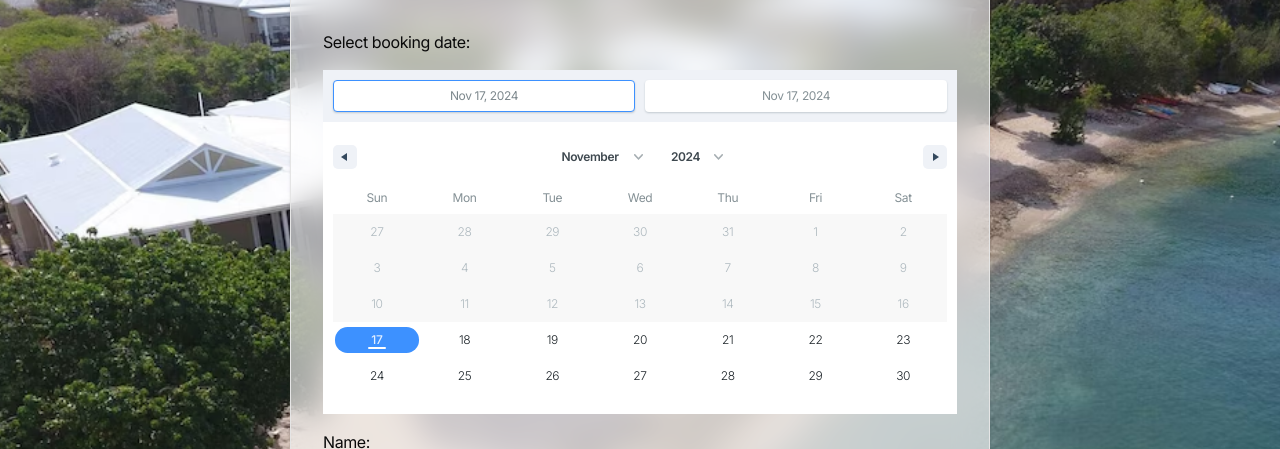
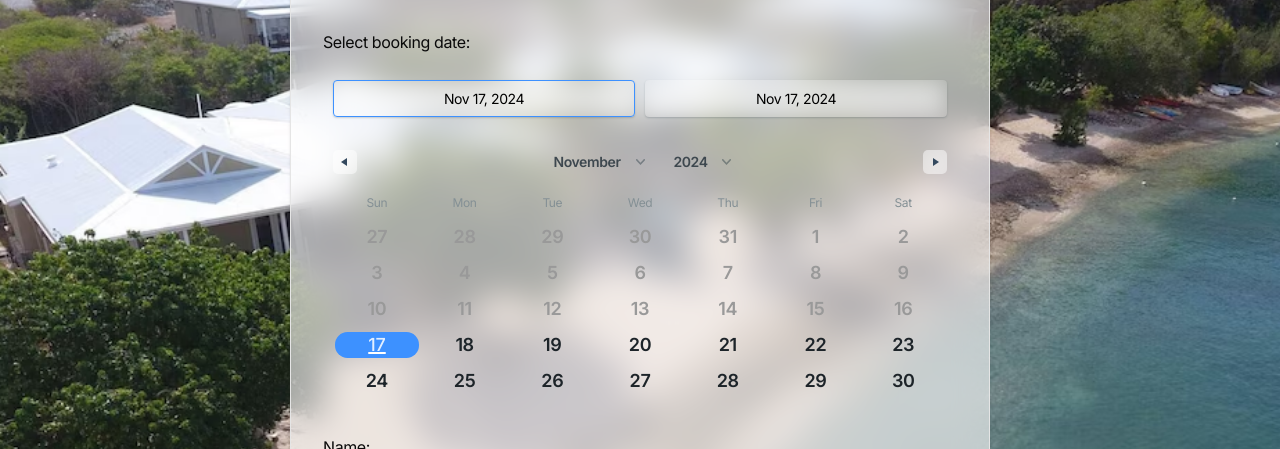
Before and after one commit to priyanshbalyan/pirate-villa, a Next.js app: page /book in a window 1280 px wide. Shown: the part 351-800 px from the top of the page. Built offline with nearby package versions, Linux system fonts and the light colour scheme; no server answers.

Commit message:
fix date selector css

```diff
--- a/src/components/atoms/DateRangePicker.tsx
+++ b/src/components/atoms/DateRangePicker.tsx
@@ -19,12 +19,42 @@ const DateRangePicker = ({ handleSelect, startDate = null, endDate = null, north
     endDate: endDate ?? new Date(),
     key: 'selection',
   }
+
+  const classNames = `
+          [&>div]:bg-transparent
+          ![background:transparent]
+          [&>div]:text-white
+          [&>*>*>*>button.rdrDayDisabled]:bg-transparent
+          [&>*>*>*>button.rdrDayDisabled>span>span]:text-lg
+          [&>*>*>*>button.rdrDayDisabled>span>span]:text-[#999999]
+          [&>*>*>*>button.rdrDayDisabled>span>span]:dark:text-gray-500
+          [&>*>*>*>button>span>span]:text-lg
+          [&>*>*>*>button>span>span]:font-semibold
+          [&>*>*>*>button>span>span]:dark:text-white
+          [&>*>*>*>button.rdrDayDisabled>span>span]:dark:text-white
+          [&>option]:bg-black
+          [&>div>div>span.rdrDateInput]:bg-transparent
+          [&>div>div>span.rdrDateInput]:dark:bg-black/40
+          [&>div>div>span.rdrDateInput]:backdrop-blur-md
+          [&>div>div>span.rdrDateInput>input]:text-sm
+          [&>div>div>span.rdrDateInput>input]:dark:text-white
+          [&>div>div>span.rdrDateInput>input]:text-black
+          [&>div.rdrMonthAndYearWrapper>button.rdrNextPrevButton]:bg-white/40
+          [&>div.rdrMonthAndYearWrapper>button.rdrNextPrevButton]:dark:bg-white/90
+          [&>.rdrMonthAndYearWrapper>button.rdrNextPrevButton]:backdrop-blur-md
+          [&>div.rdrMonthAndYearWrapper>span.rdrMonthAndYearPickers>span.rdrYearPicker>select]:text-sm
+          [&>div.rdrMonthAndYearWrapper>span.rdrMonthAndYearPickers>span.rdrYearPicker>select]:dark:text-white
+          [&>div.rdrMonthAndYearWrapper>span.rdrMonthAndYearPickers>span.rdrMonthPicker>select]:text-sm
+          [&>div.rdrMonthAndYearWrapper>span.rdrMonthAndYearPickers>span.rdrMonthPicker>select]:dark:text-white
+    `
+
   return (
     <DateRangePickerComp
       ranges={[selectionRange]}
       onChange={handleSelect}
       minDate={new Date()}
       disabledDates={data}
+      className={classNames}
     />
   )
 }
```
Lines whose indentation alone changed are shown as unchanged.
